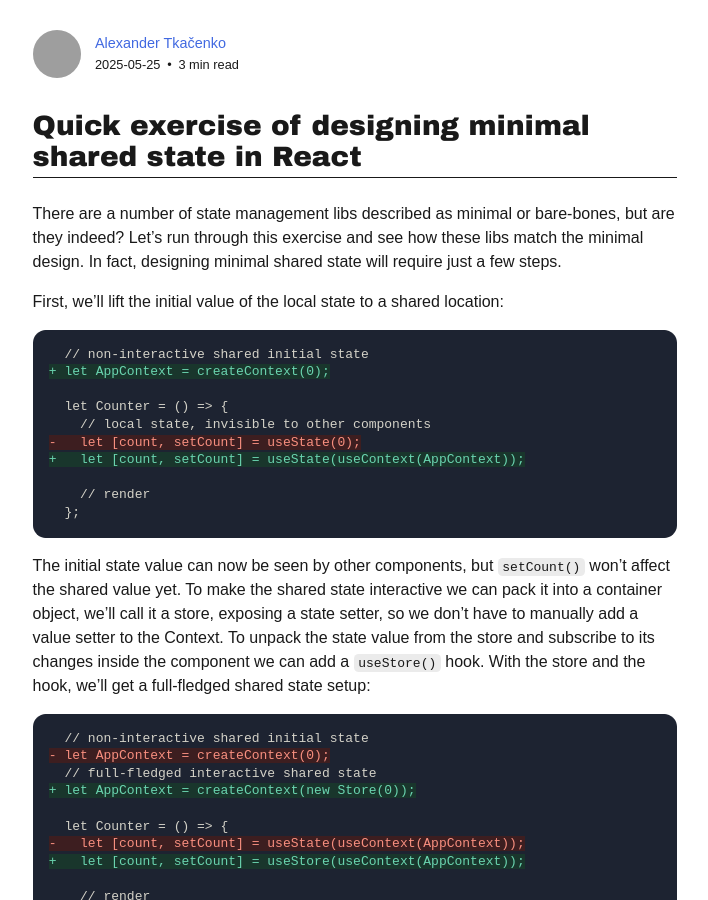
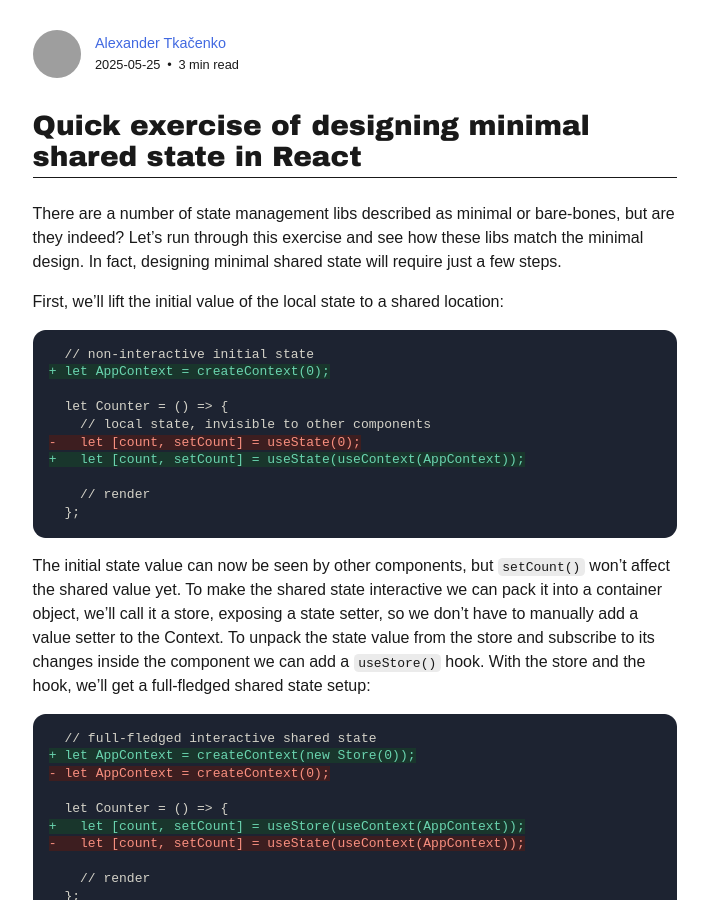
Before and after one commit to axtk/axtk.github.io, a Jekyll site: the page built from x/t8_react_store.md, in a window 1280 px wide and 900 px high. Shown: the whole window, without its empty margins (285-993 px from the left). Built offline with Jekyll 4.4.1, drawn with Linux system fonts in a browser that asks for light colours; our own code applies the rules of GitHub Pages for plain Markdown files; grey boxes are pictures that could not be loaded.

Commit message:
update state management post

````diff
--- a/x/t8_react_store.md
+++ b/x/t8_react_store.md
@@ -14,7 +14,7 @@ There are a number of state management libs described as minimal or bare-bones,
 First, we'll lift the initial value of the local state to a shared location:
 
 ```diff
-  // non-interactive shared initial state
+  // non-interactive initial state
 + let AppContext = createContext(0);
 
   let Counter = () => {
@@ -29,14 +29,13 @@ First, we'll lift the initial value of the local state to a shared location:
 The initial state value can now be seen by other components, but `setCount()` won't affect the shared value yet. To make the shared state interactive we can pack it into a container object, we'll call it a store, exposing a state setter, so we don't have to manually add a value setter to the Context. To unpack the state value from the store and subscribe to its changes inside the component we can add a `useStore()` hook. With the store and the hook, we'll get a full-fledged shared state setup:
 
 ```diff
-  // non-interactive shared initial state
-- let AppContext = createContext(0);
   // full-fledged interactive shared state
 + let AppContext = createContext(new Store(0));
+- let AppContext = createContext(0);
 
   let Counter = () => {
++   let [count, setCount] = useStore(useContext(AppContext));
 -   let [count, setCount] = useState(useContext(AppContext));
-+   let [count, setCount] = useStore(useContext(AppContext));
 
     // render
   };
````
